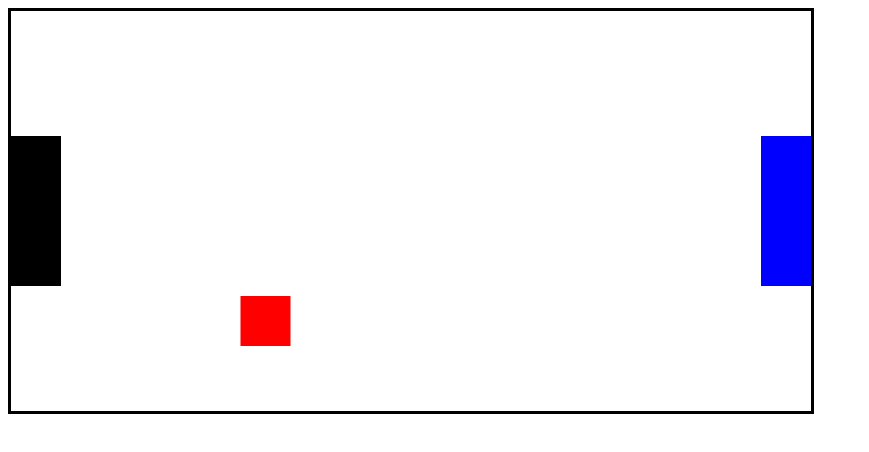
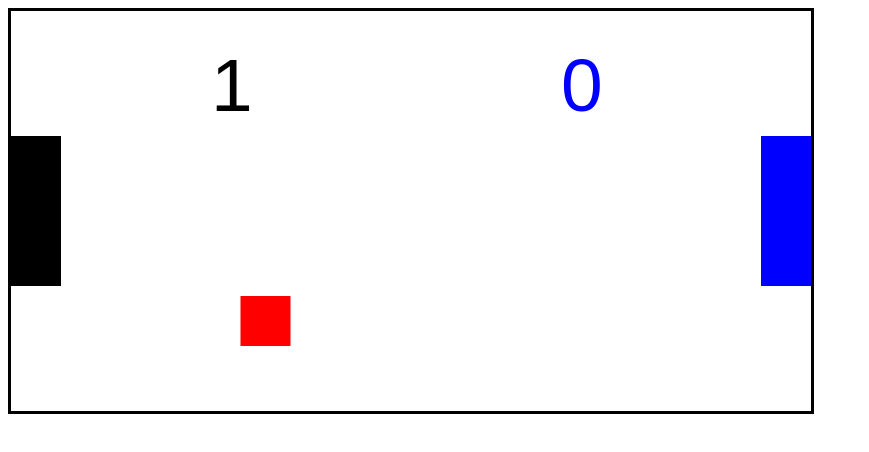
Before and after one commit to webDesignMumeishon/ping-pong-app, a website: page public/index.html in a window 1280 px wide. Shown: the whole page, without its empty margins (0-869 px from the left). Drawn offline with Linux system fonts and the light colour scheme.

Commit message:
[add] drawText functionality

```diff
--- a/public/index.html
+++ b/public/index.html
@@ -48,6 +48,24 @@
 				color  : 'blue',
 				score: 0
 			});
+
+			this.nodes.push({
+				id : 'player-two-score',
+				x  : 550,
+				y  : 100,
+				color  : 'blue',
+				text: 0
+			});
+
+			this.nodes.push({
+				id : 'player-one-score',
+				x  : 200,
+				y  : 100,
+				color  : 'black',
+				text: 0
+			});
+
+
 			document.addEventListener('keydown', playersMoves)
 		};
 
@@ -105,7 +123,7 @@
 				let player = this.getNode('player-two')
 				// Update score player two and reset game
 				player.score += 1
-				console.log("PLAYER TWO WON | SCORE: ", player.score);
+				this.getNode("player-two-score").text = player.score
 				startBallPosition()
 			}
 			else if(ball.x + ball.width > this.canvas.width){
@@ -113,7 +131,7 @@
 				let player = this.getNode('player-one')
 				// Update score player one and reset game
 				player.score += 1
-				console.log("PLAYER ONE WON | SCORE: ", player.score);
+				this.getNode("player-one-score").text = player.score
 				startBallPosition()
 			}
 
--- a/public/js/app.js
+++ b/public/js/app.js
@@ -40,13 +40,25 @@ var app = {
 		for(var index in this.nodes){
 			var node = this.nodes[index];
 
-			this.context.fillStyle = node.color;
-			this.context.fillRect(node.x, node.y, node.width, node.height);
+			if(node.text >= 0){
+				this.drawText(node)
+			}
+			else{
+				this.context.fillStyle = node.color;
+				this.context.fillRect(node.x, node.y, node.width, node.height);
+			}
 		}
 
 		this.lastUpdate = Date.now();
 		this.timestamp+=dt;
 	},
+
+	drawText: function(node){
+		this.context.fillStyle = node.color;
+		this.context.fillText(node.text, node.x, node.y)
+		this.context.font = "75px Arial"
+	},
+
 	getNode : function(id){
 		for(var index in this.nodes){
 			var node = this.nodes[index];
```
